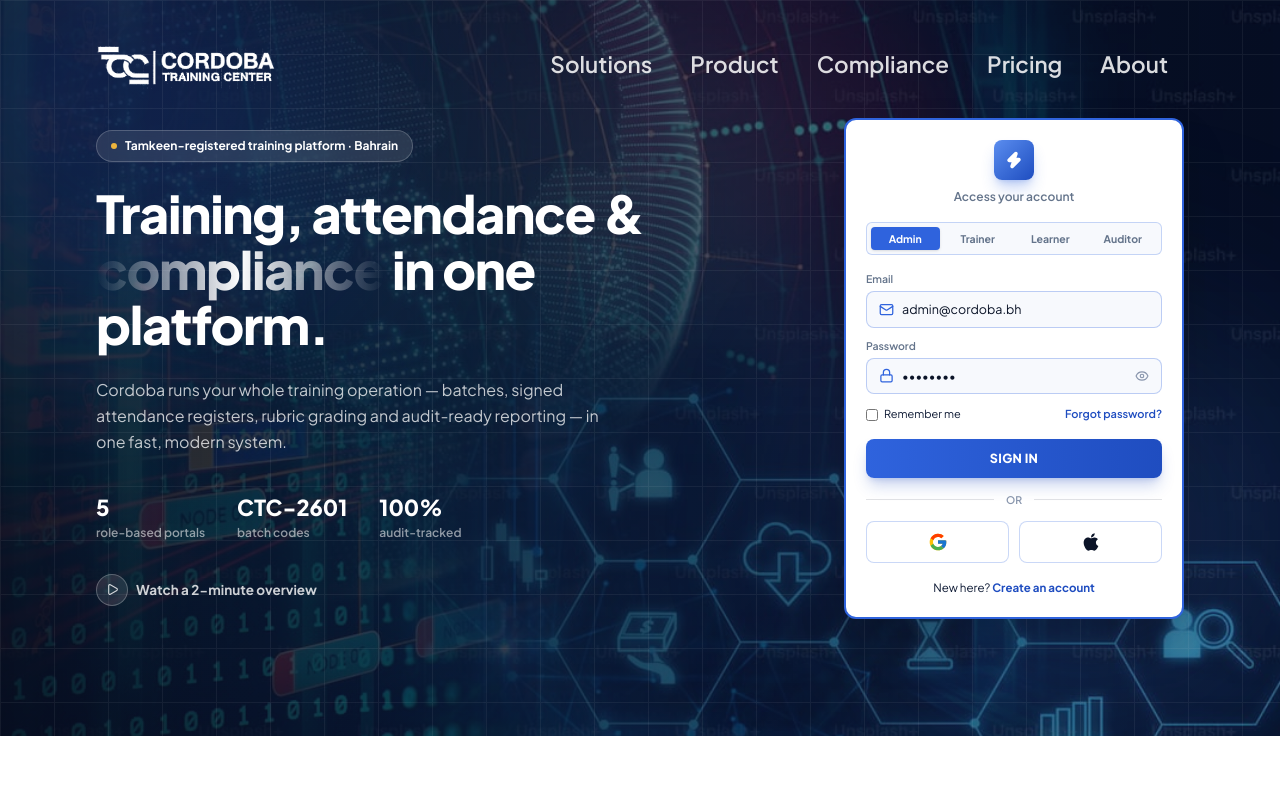
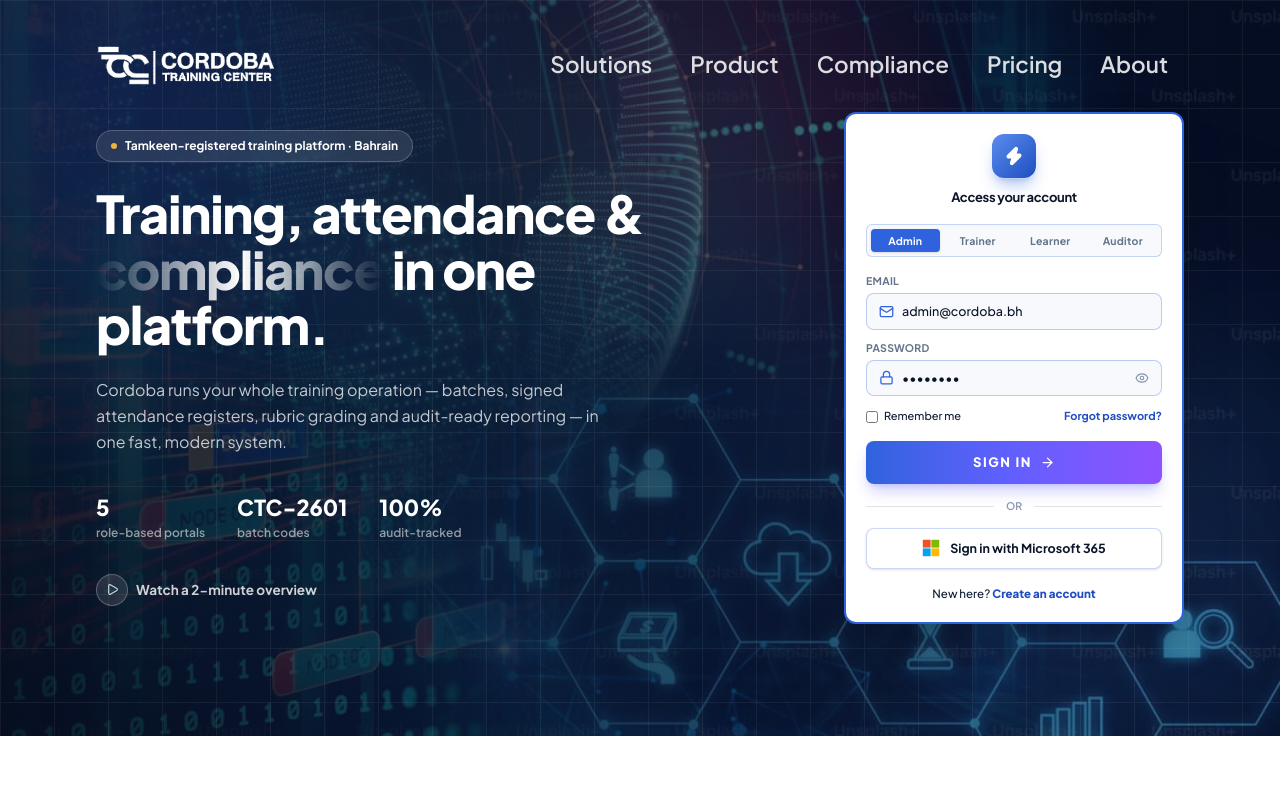
Before and after one commit to Rocky05290/moodle-LMS, a React (Vite) app in the folder app/: page / in a window 1280 px wide. Shown: the top 800 px of the page. Built offline with nearby package versions, Linux system fonts and the light colour scheme.

Commit message:
Login: vibrant gradient sign-in button, bolder fonts, Microsoft 365 login replaces Google/Apple

```diff
--- a/app/src/components/LoginCard.tsx
+++ b/app/src/components/LoginCard.tsx
@@ -1,6 +1,6 @@
 import { useState } from 'react'
 import { useNavigate } from 'react-router-dom'
-import { Eye, EyeOff, Zap, Mail, Lock } from 'lucide-react'
+import { Eye, EyeOff, Zap, Mail, Lock, ArrowRight } from 'lucide-react'
 import type { Role, User } from '../data/mock'
 import { users } from '../data/mock'
 
@@ -13,21 +13,13 @@
 
 const emailFor = (demoId: number) => users.find((u) => u.id === demoId)!.email
 
-function GoogleIcon() {
+function MicrosoftIcon() {
   return (
-    <svg viewBox="0 0 48 48" className="h-5 w-5">
-      <path fill="#FFC107" d="M43.6 20.1H42V20H24v8h11.3C33.7 32.7 29.3 36 24 36c-6.6 0-12-5.4-12-12s5.4-12 12-12c3.1 0 5.8 1.2 8 3l5.7-5.7C34 6.1 29.3 4 24 4 12.9 4 4 12.9 4 24s8.9 20 20 20 20-8.9 20-20c0-1.3-.1-2.7-.4-3.9z" />
-      <path fill="#FF3D00" d="M6.3 14.7l6.6 4.8C14.7 15.1 19 12 24 12c3.1 0 5.8 1.2 8 3l5.7-5.7C34 6.1 29.3 4 24 4 16.3 4 9.7 8.3 6.3 14.7z" />
-      <path fill="#4CAF50" d="M24 44c5.2 0 9.9-2 13.4-5.2l-6.2-5.2C29.2 35.1 26.7 36 24 36c-5.3 0-9.7-3.3-11.3-7.9l-6.5 5C9.5 39.6 16.2 44 24 44z" />
-      <path fill="#1976D2" d="M43.6 20.1H42V20H24v8h11.3c-.8 2.2-2.2 4.2-4.1 5.6l6.2 5.2C39 39.2 44 34 44 24c0-1.3-.1-2.7-.4-3.9z" />
-    </svg>
-  )
-}
-
-function AppleIcon() {
-  return (
-    <svg viewBox="0 0 384 512" className="h-5 w-5 text-navy-900" fill="currentColor">
-      <path d="M318.7 268.7c-.2-36.7 16.4-64.4 50-84.8-18.8-26.9-47.2-41.7-84.7-44.6-35.5-2.8-74.3 20.7-88.5 20.7-15 0-49.4-19.7-76.4-19.7C63.3 141.2 4 184.8 4 273.5q0 39.3 14.4 81.2c12.8 36.7 59 126.7 107.2 125.2 25.2-.6 43-17.9 75.8-17.9 31.8 0 48.3 17.9 76.4 17.9 48.6-.7 90.4-82.5 102.6-119.3-65.2-30.7-61.7-90-61.7-91.9zM262.1 104.5c27.3-32.4 24.8-61.9 24-72.5-24.1 1.4-52 16.4-67.9 34.9-17.5 19.8-27.8 44.3-25.6 71.9 26.1 2 49.9-11.4 69.5-34.3z" />
+    <svg viewBox="0 0 23 23" className="h-[18px] w-[18px]">
+      <path fill="#f25022" d="M1 1h10v10H1z" />
+      <path fill="#7fba00" d="M12 1h10v10H12z" />
+      <path fill="#00a4ef" d="M1 12h10v10H1z" />
+      <path fill="#ffb900" d="M12 12h10v10H12z" />
     </svg>
   )
 }
@@ -54,10 +46,12 @@
   return (
     <div className="w-full overflow-hidden rounded-xl border-2 border-brand-500 bg-white p-5 shadow-2xl shadow-black/25">
       {/* icon */}
-      <div className="mx-auto flex h-10 w-10 items-center justify-center rounded-lg bg-gradient-to-br from-brand-400 to-brand-600 shadow-lg shadow-brand-500/30">
-        <Zap size={18} className="text-white" fill="currentColor" />
+      <div className="mx-auto flex h-11 w-11 items-center justify-center rounded-xl bg-gradient-to-br from-brand-400 to-brand-600 shadow-lg shadow-brand-500/35 ring-1 ring-white/25">
+        <Zap size={20} className="text-white" fill="currentColor" />
       </div>
-      <p className="mt-2 text-center text-[12px] font-semibold text-ink-500">Access your account</p>
+      <p className="mt-2.5 text-center text-[13px] font-bold tracking-tight text-navy-900">
+        Access your account
+      </p>
 
       {/* role segmented control */}
       <div className="mt-4 grid grid-cols-4 gap-1 rounded-md border border-brand-500/25 bg-soft p-1">
@@ -67,7 +61,7 @@
             <button
               key={r.role}
               onClick={() => pickRole(r)}
-              className={`cursor-pointer rounded py-1 text-[10.5px] font-bold transition-all ${
+              className={`cursor-pointer rounded py-1 text-[10.5px] font-bold tracking-wide transition-all ${
                 on ? 'bg-brand-500 text-white shadow' : 'text-ink-500 hover:text-navy-900'
               }`}
             >
@@ -79,30 +73,34 @@
 
       {/* email */}
       <div className="mt-4">
-        <label className="mb-1 block text-[10.5px] font-semibold text-ink-500">Email</label>
-        <div className="flex items-center gap-2 rounded-lg border border-brand-500/30 bg-soft px-3 py-2 transition-colors focus-within:border-brand-500">
+        <label className="mb-1 block text-[10.5px] font-bold tracking-wide text-ink-500 uppercase">
+          Email
+        </label>
+        <div className="flex items-center gap-2 rounded-lg border border-brand-500/30 bg-soft px-3 py-2 transition-colors focus-within:border-brand-500 focus-within:ring-2 focus-within:ring-brand-500/15">
           <Mail size={15} className="flex-none text-brand-500" />
           <input
             type="email"
             value={email}
             onChange={(e) => setEmail(e.target.value)}
             placeholder="you@company.bh"
-            className="w-full bg-transparent text-[12.5px] text-navy-900 outline-none placeholder:text-ink-400"
+            className="w-full bg-transparent text-[12.5px] font-medium text-navy-900 outline-none placeholder:text-ink-400"
           />
         </div>
       </div>
 
       {/* password */}
       <div className="mt-2.5">
-        <label className="mb-1 block text-[10.5px] font-semibold text-ink-500">Password</label>
-        <div className="flex items-center gap-2 rounded-lg border border-brand-500/30 bg-soft px-3 py-2 transition-colors focus-within:border-brand-500">
+        <label className="mb-1 block text-[10.5px] font-bold tracking-wide text-ink-500 uppercase">
+          Password
+        </label>
+        <div className="flex items-center gap-2 rounded-lg border border-brand-500/30 bg-soft px-3 py-2 transition-colors focus-within:border-brand-500 focus-within:ring-2 focus-within:ring-brand-500/15">
           <Lock size={15} className="flex-none text-brand-500" />
           <input
             type={showPw ? 'text' : 'password'}
             value={password}
             onChange={(e) => setPassword(e.target.value)}
             placeholder="••••••••"
-            className="w-full bg-transparent text-[12.5px] text-navy-900 outline-none placeholder:text-ink-400"
+            className="w-full bg-transparent text-[12.5px] font-medium text-navy-900 outline-none placeholder:text-ink-400"
           />
           <button
             type="button"
@@ -114,23 +112,27 @@
         </div>
       </div>
 
-      {/* keep signed / forgot */}
+      {/* remember / forgot */}
       <div className="mt-3 flex items-center justify-between text-[11px]">
-        <label className="flex cursor-pointer items-center gap-1.5 text-ink-600">
+        <label className="flex cursor-pointer items-center gap-1.5 font-medium text-ink-600">
           <input type="checkbox" className="h-3 w-3 accent-brand-500" />
           Remember me
         </label>
-        <a href="#" className="font-semibold text-brand-600 transition-colors hover:text-brand-700">
+        <a href="#" className="font-bold text-brand-600 transition-colors hover:text-brand-700">
           Forgot password?
         </a>
       </div>
 
-      {/* sign in */}
+      {/* sign in — vibrant gradient */}
       <button
         onClick={submit}
-        className="mt-4 w-full cursor-pointer rounded-lg bg-gradient-to-r from-brand-500 to-brand-600 py-2.5 text-[12.5px] font-extrabold tracking-wide text-white shadow-lg shadow-brand-600/25 transition-all hover:brightness-110"
+        className="group relative mt-4 w-full cursor-pointer overflow-hidden rounded-lg bg-gradient-to-r from-brand-500 via-indigo-500 to-violet-500 py-3 text-[13px] font-extrabold tracking-[0.12em] text-white shadow-lg shadow-indigo-500/30 transition-all hover:-translate-y-0.5 hover:shadow-xl hover:shadow-indigo-500/40 active:translate-y-0"
       >
-        SIGN IN
+        {/* sheen */}
+        <span className="pointer-events-none absolute inset-0 -translate-x-full bg-gradient-to-r from-transparent via-white/30 to-transparent transition-transform duration-700 group-hover:translate-x-full" />
+        <span className="relative flex items-center justify-center gap-2">
+          SIGN IN <ArrowRight size={15} />
+        </span>
       </button>
 
       {/* OR */}
@@ -140,28 +142,18 @@
         <span className="h-px flex-1 bg-navy-900/12" />
       </div>
 
-      {/* social — icon only, one row */}
-      <div className="flex gap-2.5">
-        <button
-          onClick={submit}
-          aria-label="Continue with Google"
-          className="flex flex-1 cursor-pointer items-center justify-center rounded-lg border border-brand-500/25 bg-white py-2.5 transition-all hover:bg-soft"
-        >
-          <GoogleIcon />
-        </button>
-        <button
-          onClick={submit}
-          aria-label="Continue with Apple"
-          className="flex flex-1 cursor-pointer items-center justify-center rounded-lg border border-brand-500/25 bg-white py-2.5 transition-all hover:bg-soft"
-        >
-          <AppleIcon />
-        </button>
-      </div>
+      {/* Microsoft 365 sign-in */}
+      <button
+        onClick={submit}
+        className="flex w-full cursor-pointer items-center justify-center gap-2.5 rounded-lg border border-brand-500/25 bg-white px-4 py-2.5 text-[12.5px] font-bold text-navy-900 shadow-sm transition-all hover:-translate-y-0.5 hover:border-brand-500/40 hover:shadow-md"
+      >
+        <MicrosoftIcon /> Sign in with Microsoft 365
+      </button>
 
       {/* create account */}
-      <p className="mt-4 text-center text-[11.5px] text-ink-600">
+      <p className="mt-4 text-center text-[11.5px] font-medium text-ink-600">
         New here?{' '}
-        <a href="#" className="font-bold text-brand-600 transition-colors hover:text-brand-700">
+        <a href="#" className="font-extrabold text-brand-600 transition-colors hover:text-brand-700">
           Create an account
         </a>
       </p>
```
